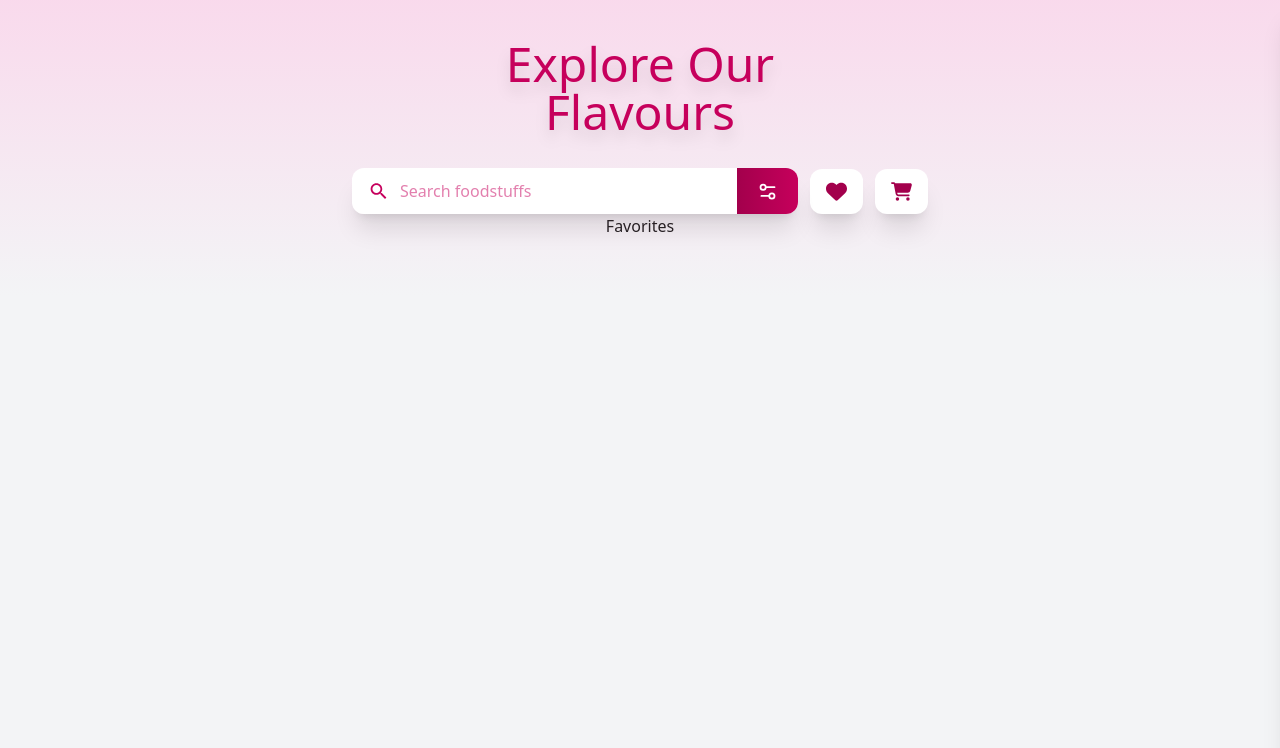
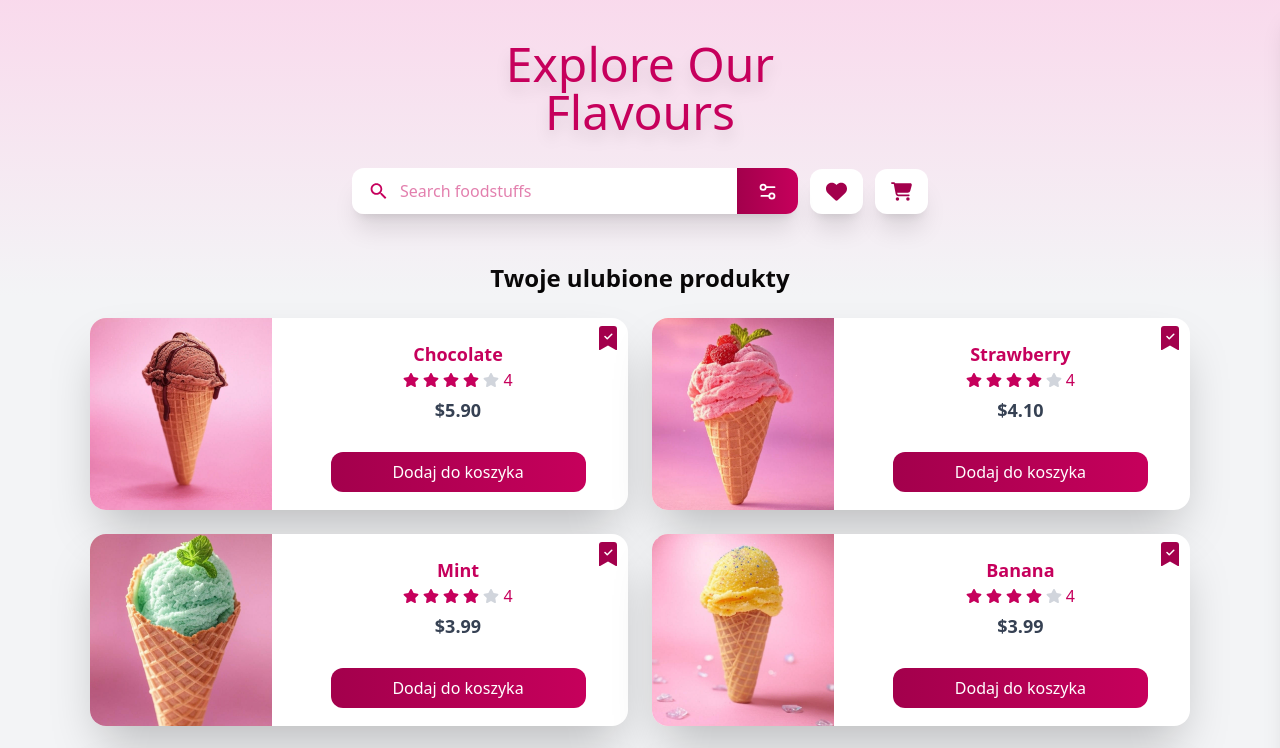
Before and after one commit to MilaKropeczka/FrostBite, a React (Vite) app: page /favorites in a window 1280 px wide. Shown: the top 748 px of the page. Built offline with nearby package versions, Linux system fonts and the light colour scheme.

Commit message:
feat: favoritesComponent

```diff
--- a/src/features/favorites/Favorites.tsx
+++ b/src/features/favorites/Favorites.tsx
@@ -1,3 +1,55 @@
+import { ProductImage, ProductInfo } from '@/features/products';
+import { Button } from '@/components/UI';
+import { products } from '@/data';
+import { BsFillBookmarkCheckFill } from 'react-icons/bs';
+
 export function Favorites() {
-	return <div>Favorites</div>;
+	return (
+		<>
+			<h2 className='text-2xl font-bold mt-12 mb-6'>
+				Twoje ulubione produkty
+			</h2>
+			{products.length === 0 ? (
+				<p className='text-gray-500'>Brak ulubionych produktów.</p>
+			) : (
+				<ul className='grid grid-cols-1 lg:grid-cols-2 gap-6'>
+					{products.map((product) => (
+						<li
+							key={product.id}
+							className='relative bg-white rounded-2xl shadow-2xl flex items-center gap-4 hover:-translate-y-1 duration-300'>
+							<ProductImage
+								name={product.name}
+								image={product.image}
+								className='rounded-r-none rounded-l-2xl aspect-[3/4] md:aspect-[19/20]'
+							/>
+							<div className='absolute top-2 right-2'>
+								<BsFillBookmarkCheckFill
+									size={24}
+									className='text-pink-800 hover:text-pink-900 duration-300 cursor-pointer'
+								/>
+							</div>
+							<div className='flex-1'>
+								<ProductInfo
+									name={product.name}
+									stars={4}
+									price={product.price}
+								/>
+								<div className='flex justify-center mt-4'>
+									<Button
+										className='sm:w-65 xl:w-85'
+										onClick={() =>
+											alert(
+												`Dodano ${product.name} do koszyka`
+											)
+										}>
+										Dodaj do koszyka
+									</Button>
+								</div>
+							</div>
+						</li>
+					))}
+				</ul>
+			)}
+		</>
+	);
 }
--- a/src/features/products/ProductCard/ProductCard.tsx
+++ b/src/features/products/ProductCard/ProductCard.tsx
@@ -5,11 +5,32 @@ import {
 	ProductInfo,
 } from '@/features/products';
 import { Link } from 'react-router-dom';
+import { BsBookmark } from 'react-icons/bs';
+import { BsFillBookmarkCheckFill } from 'react-icons/bs';
+import { useState } from 'react';
 
 export function ProductCard({ product }: ProductCardProps) {
+	const [liked, setLiked] = useState(false);
+
 	return (
-		<div className='bg-white rounded-2xl shadow-xl w-full flex flex-col items-center transition-transform duration-300 transform hover:-translate-y-1 justify-end mb-3'>
-			<Link to='product'>
+		<div className='bg-white rounded-2xl shadow-xl w-full flex flex-col items-center transition-transform duration-300 transform hover:-translate-y-1 justify-end mb-3 relative'>
+			<Link to='product' className='w-full'>
+				<div
+					className='absolute top-2 right-2 p-2 rounded-full bg-white/95 hover:bg-pink-100 transition-colors duration-300 z-10'
+					onClick={(e) => {
+						e.preventDefault();
+						setLiked(!liked);
+					}}>
+					{liked ? (
+						<BsFillBookmarkCheckFill
+							size={24}
+							className='text-pink-800'
+						/>
+					) : (
+						<BsBookmark size={24} className='text-black/70' />
+					)}
+				</div>
+
 				<ProductImage name={product.name} image={product.image} />
 				<ProductInfo
 					name={product.name}
@@ -17,6 +38,7 @@ export function ProductCard({ product }: ProductCardProps) {
 					price={product.price}
 				/>
 			</Link>
+
 			<Button
 				className='w-full'
 				onClick={() => {
--- a/src/features/products/ProductCard/ProductImage.tsx
+++ b/src/features/products/ProductCard/ProductImage.tsx
@@ -1,10 +1,19 @@
-export function ProductImage({ image, name }: { image: string; name: string }) {
+export function ProductImage({
+	image,
+	name,
+	className,
+}: {
+	image: string;
+	name: string;
+	className?: string;
+}) {
 	return (
-		<div className='w-full h-48 overflow-hidden rounded-t-2xl'>
+		<div
+			className={`w-full h-48 overflow-hidden rounded-t-2xl cursor-pointer ${className}`}>
 			<img
 				src={image}
 				alt={name}
-				className='w-full h-full object-cover'
+				className={`w-full h-full object-cover`}
 			/>
 		</div>
 	);
--- a/src/features/products/ProductCard/ProductInfo.tsx
+++ b/src/features/products/ProductCard/ProductInfo.tsx
@@ -11,7 +11,9 @@ export function ProductInfo({
 }) {
 	return (
 		<div className='text-center p-3'>
-			<p className='text-pink-700 font-semibold text-lg'>{name}</p>
+			<p className='text-pink-700 font-semibold text-lg cursor-pointer'>
+				{name}
+			</p>
 			<StarRating rating={stars} />
 			<span className='text-gray-700 text-lg font-bold mt-1 block'>
 				{price}
```
